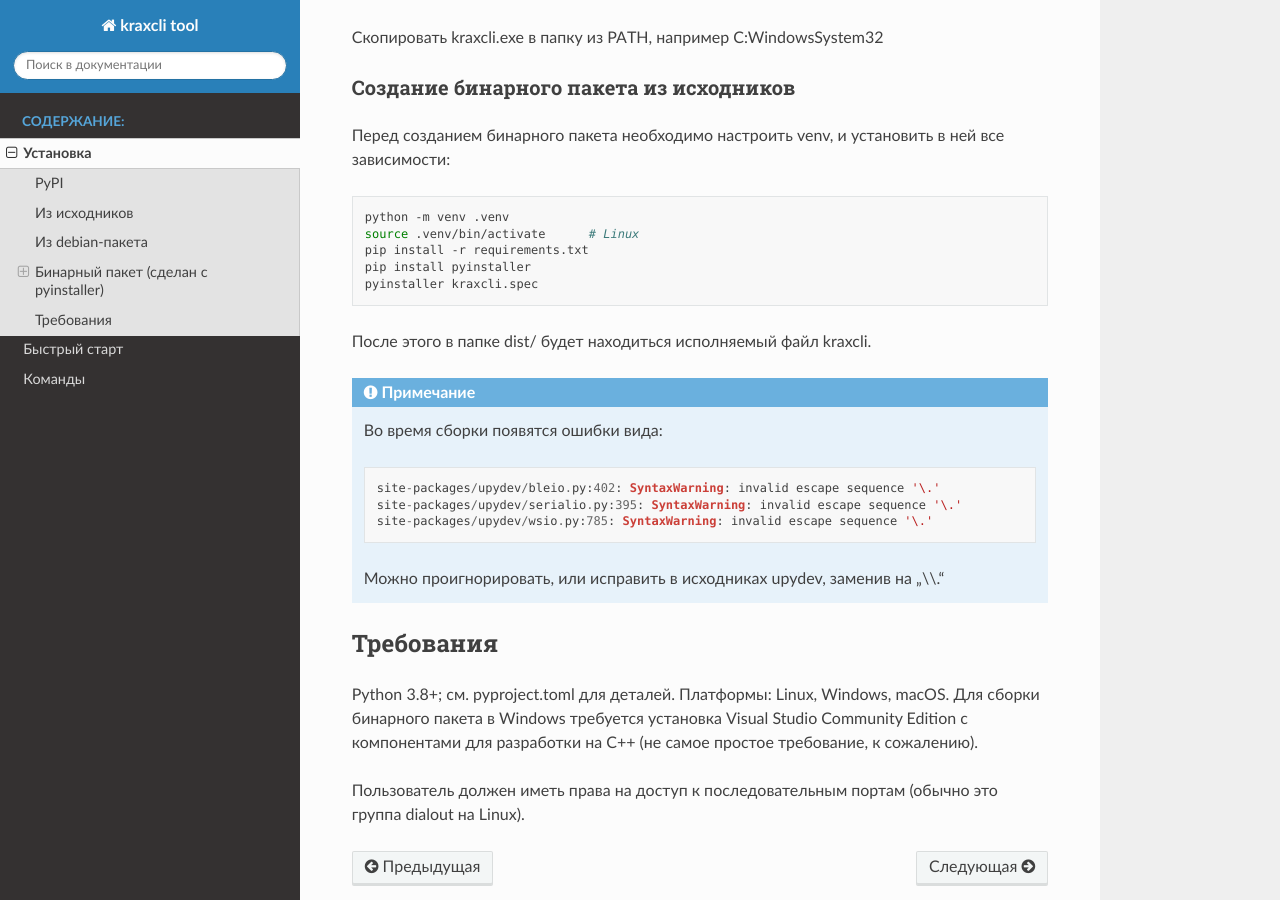
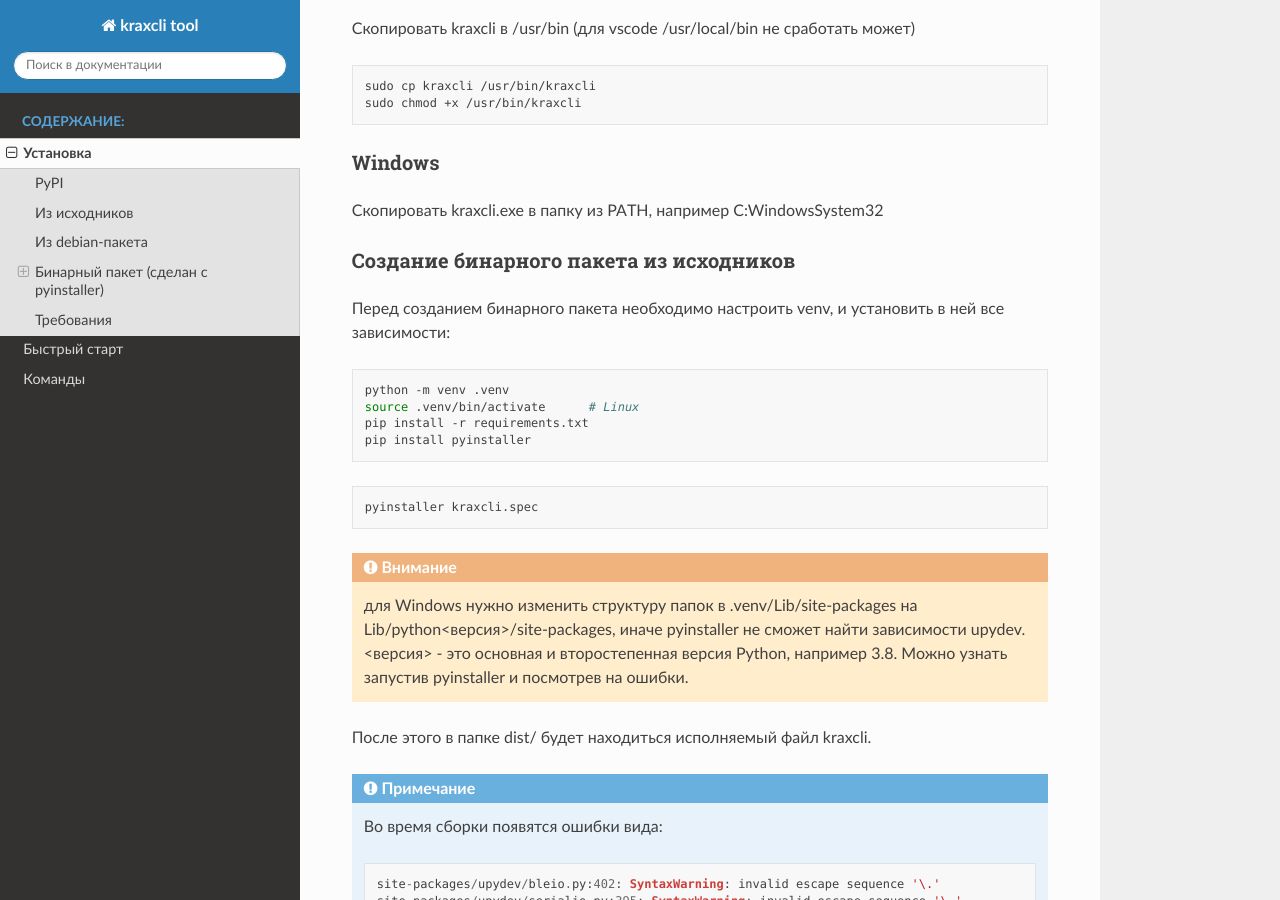
Before and after one commit to vlinnik/kraxcli, a Sphinx documentation site: the page built from docs/source/install.rst, in a window 1280 px wide and 900 px high, scrolled down 886 px. Built offline with Sphinx 7.4.7 and the Read the Docs theme 3.1.0, drawn with Linux system fonts in a browser that asks for light colours; some of the changed text lies outside the part shown.

Commit message:
Дополнения по Windows...

```diff
--- a/docs/source/install.rst
+++ b/docs/source/install.rst
@@ -2,6 +2,12 @@
 =========
 
 Способы установки
+
+.. attention::
+
+    Для Windows рекомендуется использовать бинарный пакет, так как установка из исходников
+    требует наличия Visual Studio Community Edition с компонентами для разработки на C++.
+    Также требует навыков работы с командной строкой и виртуальными окружениями Python.
 
 PyPI
 ----
@@ -54,7 +60,18 @@
     source .venv/bin/activate      # Linux
     pip install -r requirements.txt
     pip install pyinstaller
+
+.. code-block:: bash
+
     pyinstaller kraxcli.spec
+
+.. attention::
+
+    для Windows нужно изменить структуру папок в .venv/Lib/site-packages
+    на Lib/python<версия>/site-packages, иначе pyinstaller не сможет найти зависимости upydev.
+    <версия> - это основная и второстепенная версия Python, например 3.8. Можно узнать запустив
+    pyinstaller и посмотрев на ошибки.
+
 
 После этого в папке dist/ будет находиться исполняемый файл kraxcli.
 
```
Also changed, not shown: docs/source/index.rst (+0 -7 lines).
